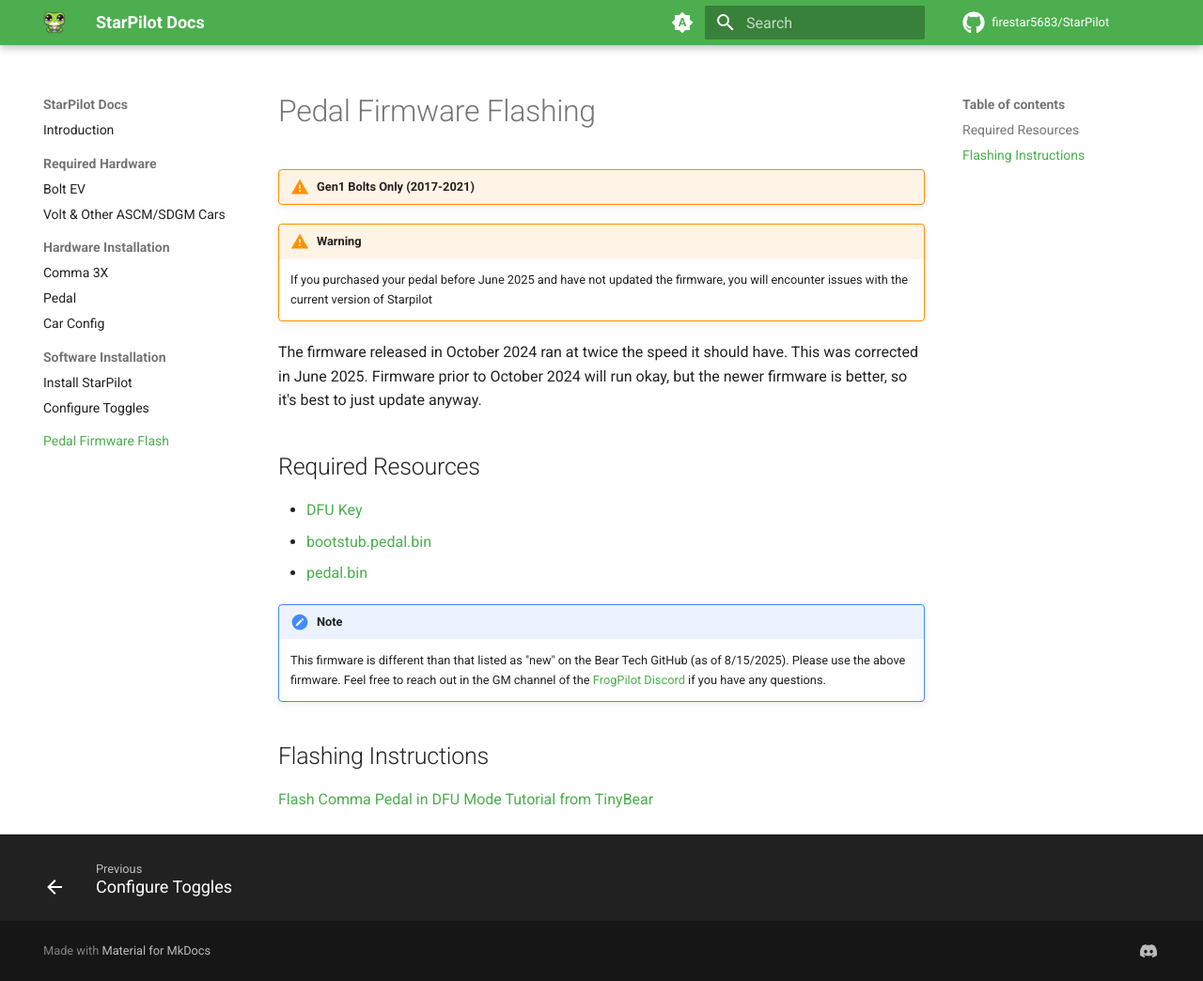
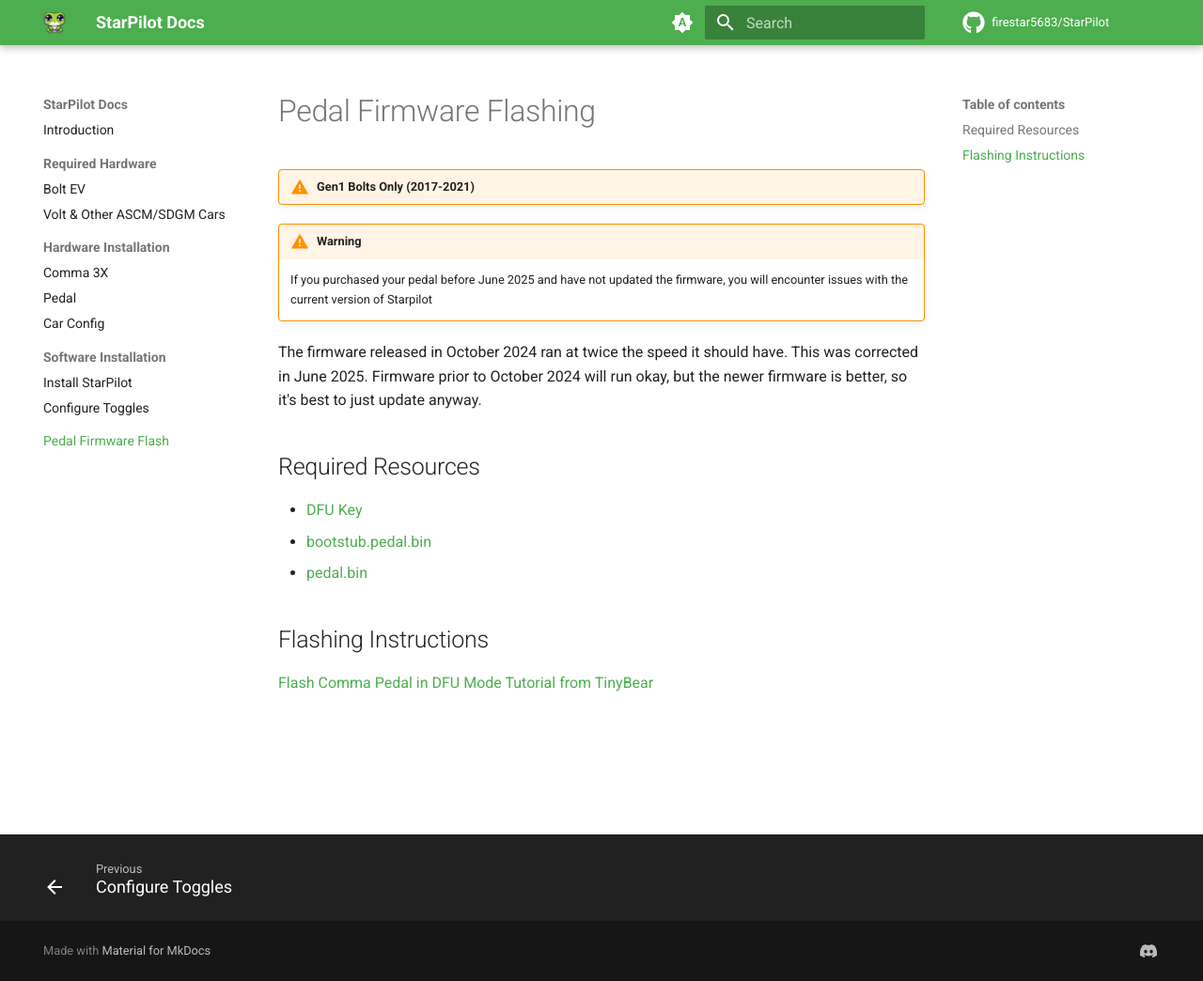
Before and after one commit to StarPilot-Docs/docs, an MkDocs documentation site: the page built from docs/pedal-firmware.md, in a window 1280 px wide and 1044 px high. Shown: the whole window at 94% size. Built offline with MkDocs 1.6.1 and Material for MkDocs 9.7.7, drawn with Linux system fonts in a browser that asks for light colours; comment, search, counter and statistics services are not loaded.

Commit message:
Remove note about tinybear github - both are now up to date

```diff
--- a/docs/pedal-firmware.md
+++ b/docs/pedal-firmware.md
@@ -14,9 +14,6 @@
 * [bootstub.pedal.bin](/assets/pedal-firmware/gen1-bolt/bootstub.pedal.bin){:download="bootstub.pedal.bin"}
 * [pedal.bin](/assets/pedal-firmware/gen1-bolt/pedal.bin){:download="pedal.bin"}
 
-!!! note
-
-    This firmware is different than that listed as "new" on the Bear Tech GitHub (as of 8/15/2025). Please use the above firmware. Feel free to reach out in the GM channel of the [FrogPilot Discord](https://discord.gg/frogpilot) if you have any questions.
 
 ## Flashing Instructions
 
```
